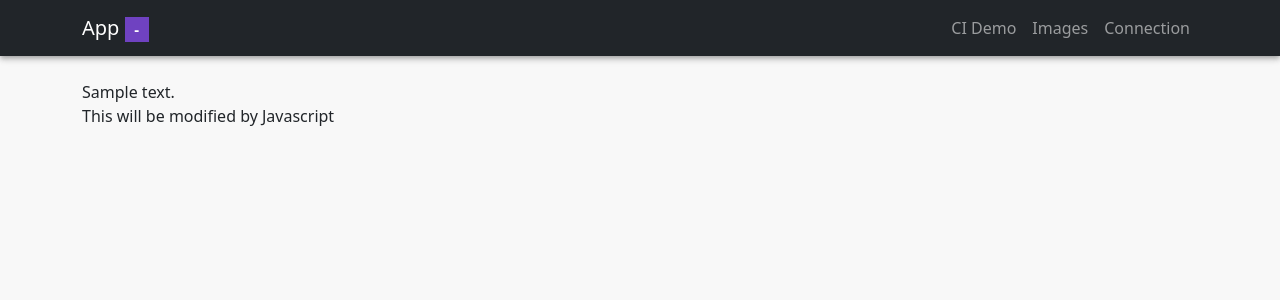
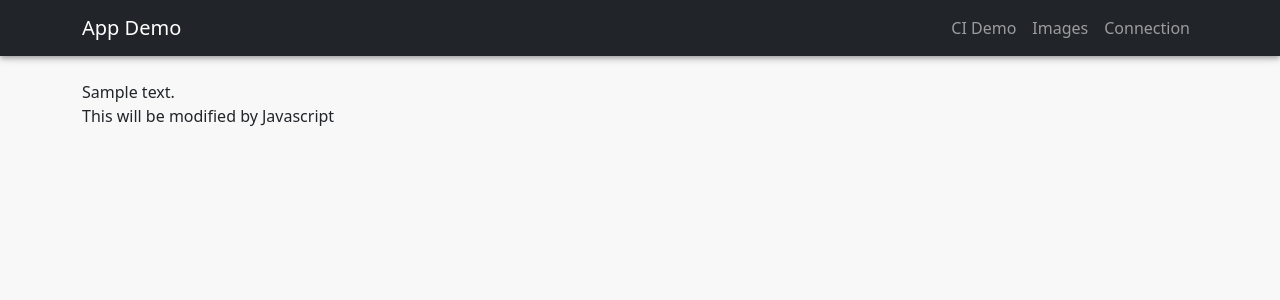
Before and after one commit to silarhi/symfony-docker-ci, a Symfony app: template templates/default/index.html.twig in a window 1280 px wide. Shown: the top 300 px of the page. Run offline with Twig, Linux system fonts and the light colour scheme; the template is opened without the code that fills it: most values are stand-ins (such as "Sample title", 1, 10 or a date in 2020); style sheets or scripts are compiled from the project's sources; some libraries are stand-ins or nearby versions.

Commit message:
Fixed base.html.twig

```diff
--- a/templates/base.html.twig
+++ b/templates/base.html.twig
@@ -7,12 +7,14 @@
 
     {{ encore_entry_link_tags('app') }}
     {% block stylesheets %}{% endblock %}
+
+    {{ encore_entry_script_tags('app') }}
+    {% block javascripts %}{% endblock %}
 </head>
 <body>
 <nav class="navbar navbar-expand navbar-dark bg-dark">
     <div class="container">
-        <a class="navbar-brand" href="{{ path('homepage') }}">App
-            <span class="badge bg-primary">{{ app_version }} - {{ git_commit }}</span></a>
+        <a class="navbar-brand" href="{{ path('homepage') }}">App Demo</a>
         {% set routeName = app.request.attributes.get('_route') %}
         <ul class="navbar-nav flex-row">
             <li class="nav-item">
@@ -61,8 +63,5 @@
         <a href="https://sainthillier.fr">Guillaume Sainthillier - PHP Web Developer</a>
     </div>
 </footer>
-
-{{ encore_entry_script_tags('app') }}
-{% block javascripts %}{% endblock %}
 </body>
 </html>
```
